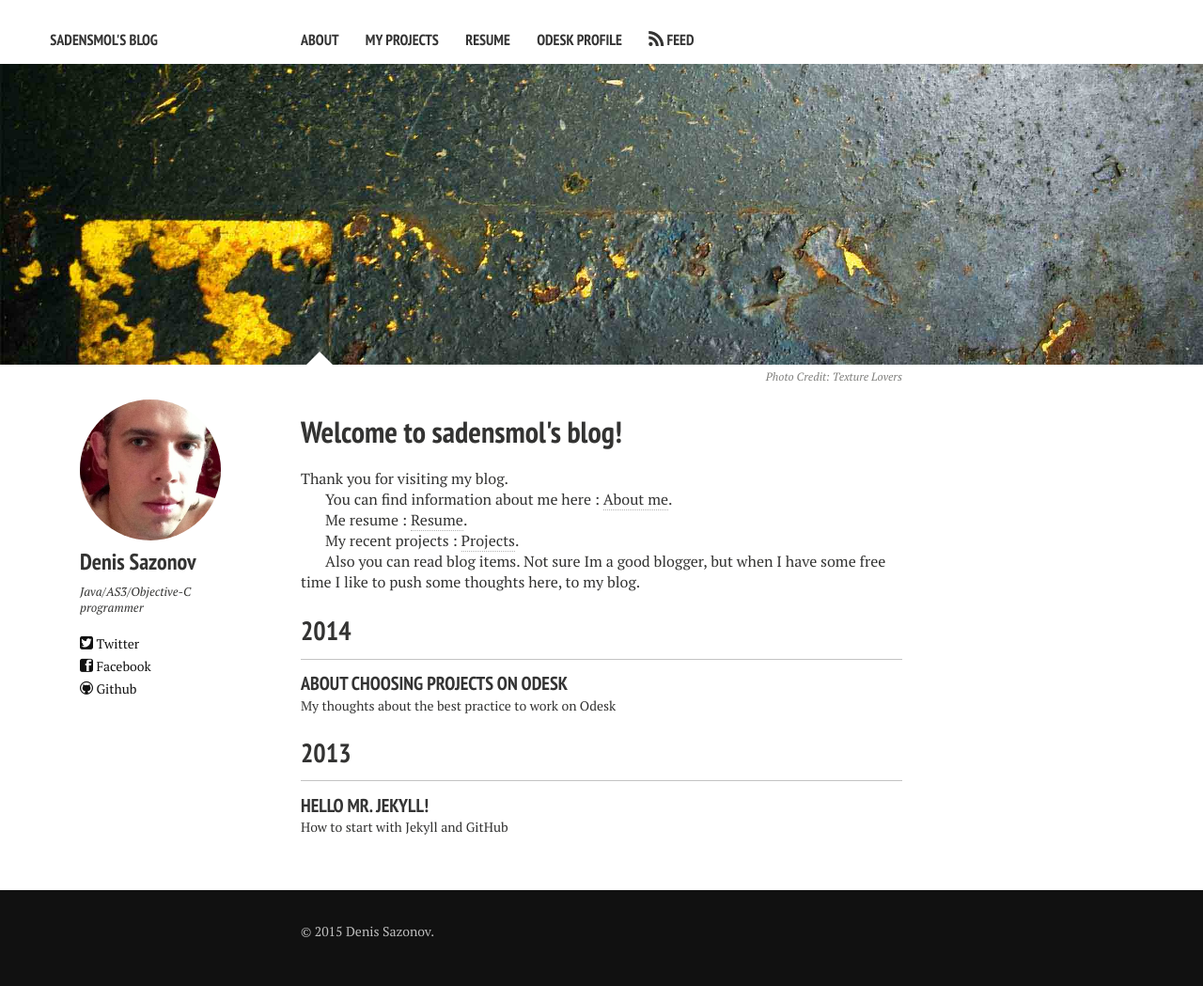
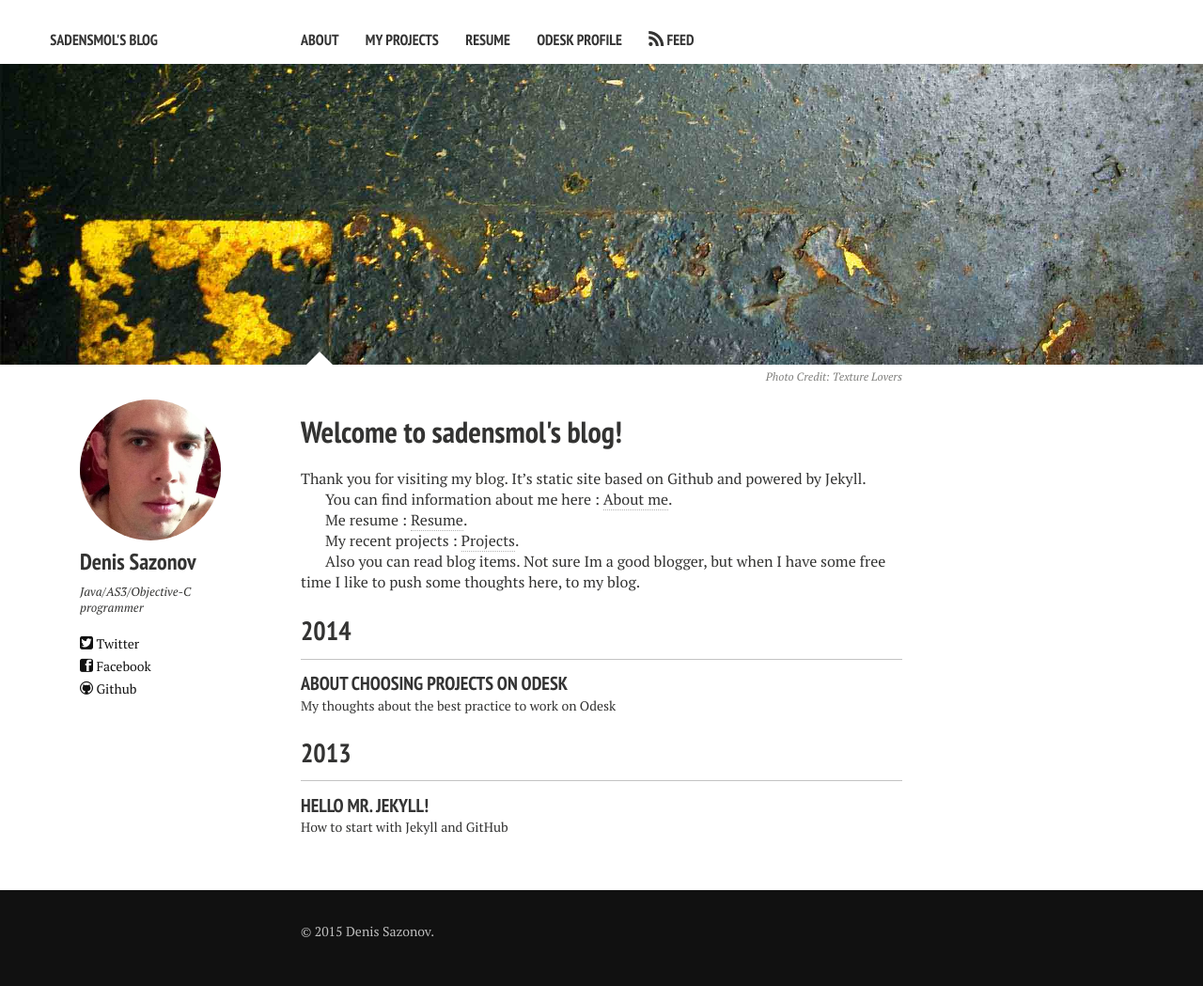
Before and after one commit to sadensmol/sadensmol.github.com, a Jekyll site: the page built from index.md, in a window 1280 px wide. Shown: the whole page at 94% size. Built offline with Jekyll 4.4.1, drawn with Linux system fonts in a browser that asks for light colours; nearby versions of some CDN libraries.

Commit message:
Updated index.md

```diff
--- a/index.md
+++ b/index.md
@@ -1,13 +1,15 @@
 ---
 layout: home
-title: Welcome to sadensmol's blog!
+title: "Welcome to sadensmol's blog!"
 image:
-  feature: texture-feature-01.jpg
+  feature: "texture-feature-01.jpg"
   credit: Texture Lovers
-  creditlink: http://texturelovers.com
+  creditlink: "http://texturelovers.com"
+published: true
 ---
 
-Thank you for visiting my blog.
+
+Thank you for visiting my blog. It's static site based on Github and powered by Jekyll.
 
 You can find information about me here : [About me]({{site.url}}/about).
 
```
